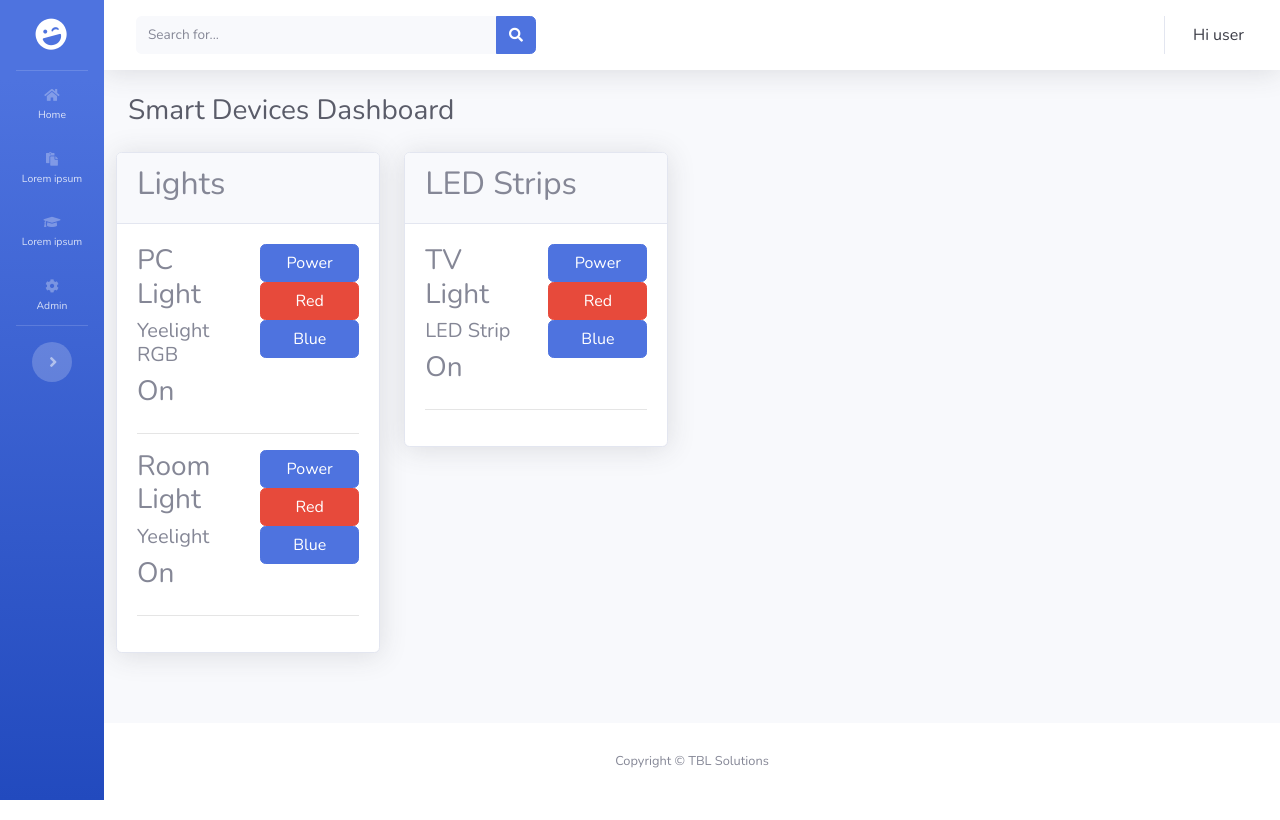
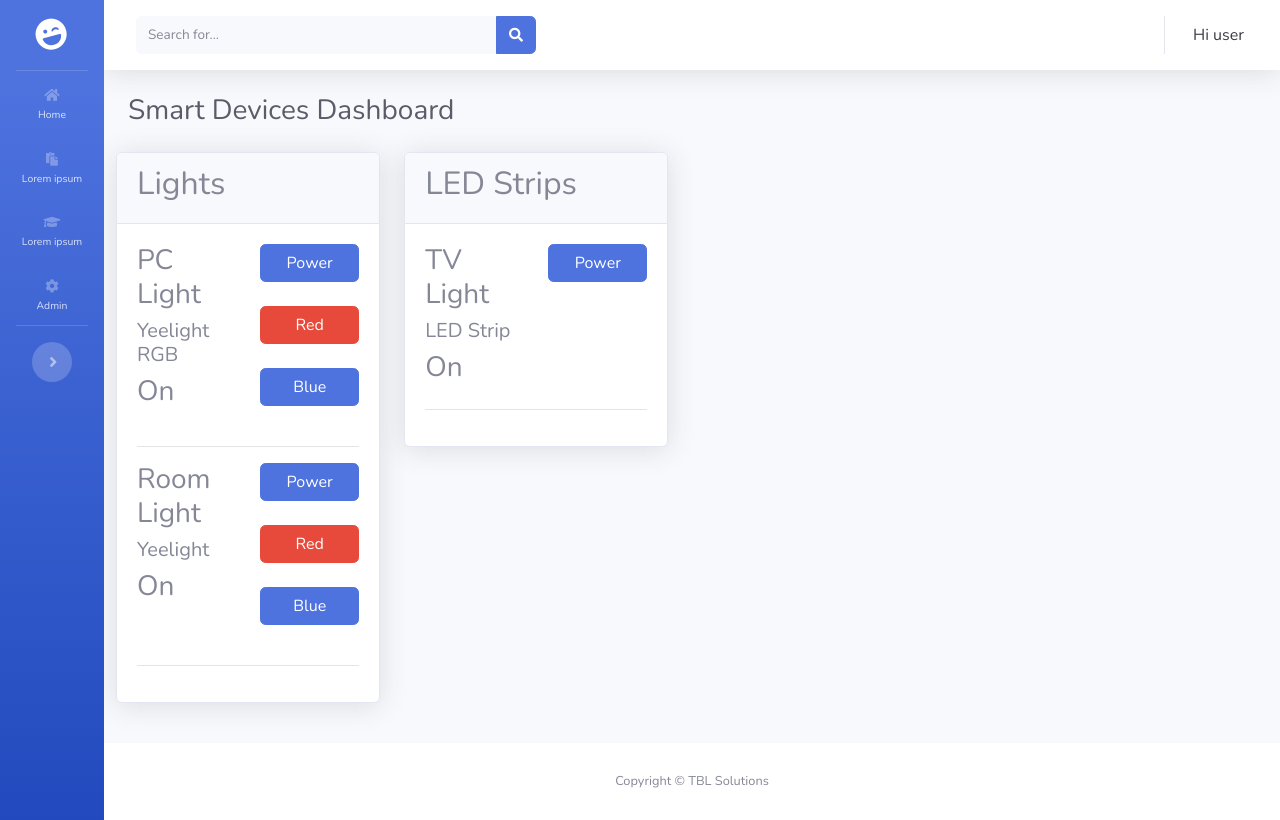
Before and after one commit to shiljatbl/django-smartdashboard, a Django app: page / in a window 1280 px wide. Run offline with Django 3.2, Linux system fonts and the light colour scheme; data comes from the database, SQL or seed files in the repository; both versions use the stored data as it was after the commit; some libraries are stand-ins or nearby versions.

Commit message:
Added requirements.txt

```diff
--- a/SmartDashboard/templates/dashboard/dashboard.html
+++ b/SmartDashboard/templates/dashboard/dashboard.html
@@ -53,7 +53,7 @@
 
                 <form method="post" action="{% url 'toggle-power' device.id%}">
                   {% csrf_token %}
-                  <button class="btn btn-primary btn-block btn-round">Power</button>
+                  <button class="btn btn-primary btn-block btn-round mb-4">Power</button>
 
 
 
@@ -61,7 +61,7 @@
 
                 <form method="post" action="{% url 'red' device.id%}">
                   {% csrf_token %}
-                  <button class="btn btn-danger btn-block btn-round">Red</button>
+                  <button class="btn btn-danger btn-block btn-round mb-4">Red</button>
 
 
 
@@ -69,7 +69,7 @@
 
                 <form method="post" action="{% url 'blue' device.id%}">
                   {% csrf_token %}
-                  <button class="btn btn-primary btn-block btn-round">Blue</button>
+                  <button class="btn btn-primary btn-block btn-round mb-4">Blue</button>
 
 
 
@@ -124,27 +124,13 @@
 
                 <form method="post" action="{% url 'toggle-power-strip' device.id%}">
                   {% csrf_token %}
-                  <button class="btn btn-primary btn-block btn-round">Power</button>
+                  <button class="btn btn-primary btn-block btn-round mb-4">Power</button>
 
 
 
                 </form>
 
-                <form method="post" action="{% url 'red' device.id%}">
-                  {% csrf_token %}
-                  <button class="btn btn-danger btn-block btn-round">Red</button>
 
-
-
-                </form>
-
-                <form method="post" action="{% url 'blue' device.id%}">
-                  {% csrf_token %}
-                  <button class="btn btn-primary btn-block btn-round">Blue</button>
-
-
-
-                </form>
 
 
 
```
Also changed, not shown: SmartDashboard/requirements.txt (added, +46 -0 lines), SmartDashboard/db.sqlite3.
